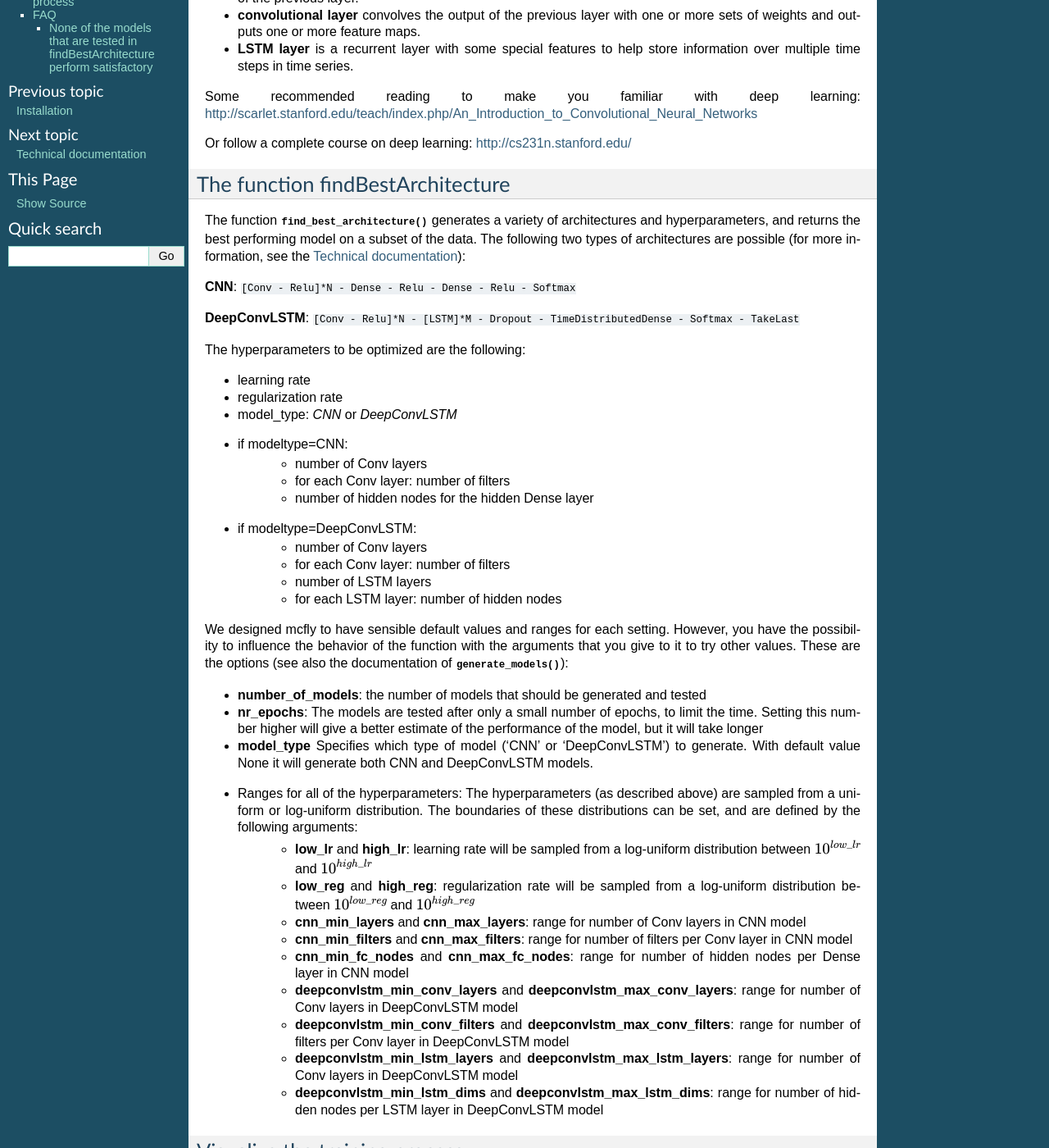
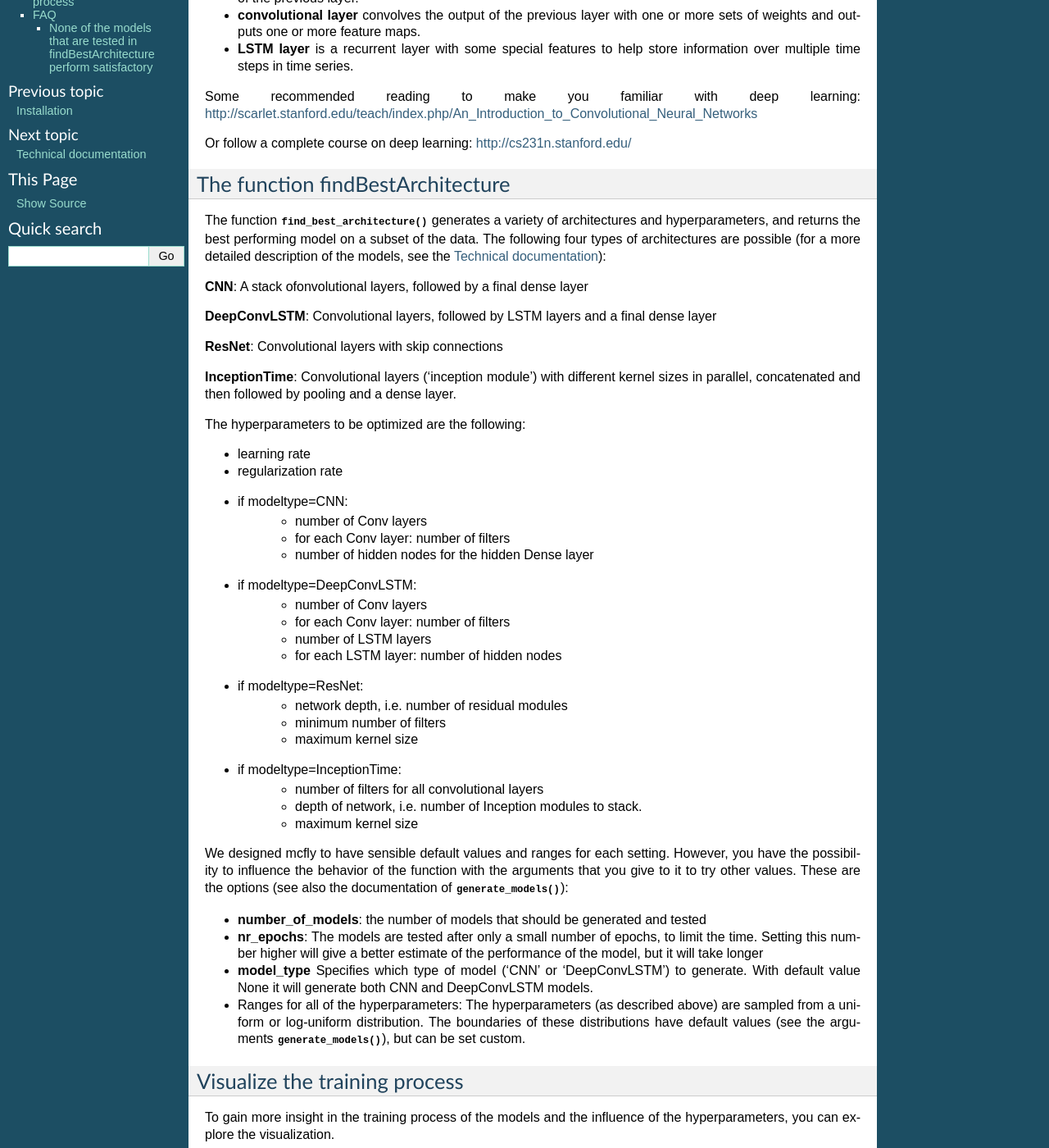
Before and after one commit to NLeSC/mcfly, a Sphinx documentation site: the page built from docs/user_manual.rst, in a window 1280 px wide and 1400 px high, scrolled down 261 px. Shown: the whole window at 82% size. Built offline with Sphinx 7.4.7, drawn with Linux system fonts in a browser that asks for light colours.

Commit message:
Updated user manual

```diff
--- a/docs/user_manual.rst
+++ b/docs/user_manual.rst
@@ -22,17 +22,20 @@ The function findBestArchitecture
 ---------------------------------
 The function :func:`~mcfly.find_architecture.find_best_architecture` generates a variety of architectures and hyperparameters,
 and returns the best performing model on a subset of the data.
-The following two types of architectures are possible (for more information, see the :doc:`technical_doc`):
+The following four types of architectures are possible (for a more detailed description of the models, see the :doc:`technical_doc`):
 
-**CNN**: ``[Conv - Relu]*N - Dense - Relu - Dense - Relu - Softmax``
+**CNN**: A stack ofonvolutional layers, followed by a final dense layer
 
-**DeepConvLSTM**: ``[Conv - Relu]*N - [LSTM]*M - Dropout - TimeDistributedDense - Softmax - TakeLast``
+**DeepConvLSTM**: Convolutional layers, followed by LSTM layers and a final dense layer
+
+**ResNet**: Convolutional layers with skip connections
+
+**InceptionTime**: Convolutional layers ('inception module') with different kernel sizes in parallel, concatenated and then followed by pooling and a dense layer.
 
 The hyperparameters to be optimized are the following:
 
 * learning rate
 * regularization rate
-* model_type: *CNN* or *DeepConvLSTM*
 * if modeltype=CNN:
    * number of Conv layers
    * for each Conv layer: number of filters
@@ -44,6 +47,16 @@ The hyperparameters to be optimized are the following:
    * number of LSTM layers
    * for each LSTM layer: number of hidden nodes
 
+* if modeltype=ResNet:
+   * network depth, i.e. number of residual modules
+   * minimum number of filters
+   * maximum kernel size
+
+* if modeltype=InceptionTime:
+   * number of filters for all convolutional layers
+   * depth of network, i.e. number of Inception modules to stack.
+   * maximum kernel size
+
 
 We designed mcfly to have sensible default values and ranges for each setting.
 However, you have the possibility to influence the behavior of the function with the arguments that you give to it to try other values.
@@ -52,16 +65,7 @@ These are the options (see also the documentation of :func:`~mcfly.modelgen.gene
 * **number_of_models**: the number of models that should be generated and tested
 * **nr_epochs**: The models are tested after only a small number of epochs, to limit the time. Setting this number higher will give a better estimate of the performance of the model, but it will take longer
 * **model_type** Specifies which type of model ('CNN' or 'DeepConvLSTM') to generate. With default value None it will generate both CNN and DeepConvLSTM models.
-* Ranges for all of the hyperparameters: The hyperparameters (as described above) are sampled from a uniform or log-uniform distribution. The boundaries of these distributions can be set, and are defined by the following arguments:
-     * **low_lr** and **high_lr**: learning rate will be sampled from a log-uniform distribution between :math:`10^{low\_lr}`  and :math:`10^{high\_lr}`
-     * **low_reg** and **high_reg**: regularization rate will be sampled from a log-uniform distribution between :math:`10^{low\_reg}`  and :math:`10^{high\_reg}`
-     * **cnn_min_layers** and **cnn_max_layers**: range for number of Conv layers in CNN model
-     * **cnn_min_filters** and **cnn_max_filters**: range for number of filters per Conv layer in CNN model
-     * **cnn_min_fc_nodes** and **cnn_max_fc_nodes**: range for number of hidden nodes per Dense layer in CNN model
-     * **deepconvlstm_min_conv_layers** and **deepconvlstm_max_conv_layers**: range for number of Conv layers in DeepConvLSTM model
-     * **deepconvlstm_min_conv_filters** and **deepconvlstm_max_conv_filters**: range for number of filters per Conv layer in DeepConvLSTM model
-     * **deepconvlstm_min_lstm_layers** and **deepconvlstm_max_lstm_layers**: range for number of Conv layers in DeepConvLSTM model
-     * **deepconvlstm_min_lstm_dims** and **deepconvlstm_max_lstm_dims**: range for number of hidden nodes per LSTM layer in DeepConvLSTM model
+* Ranges for all of the hyperparameters: The hyperparameters (as described above) are sampled from a uniform or log-uniform distribution. The boundaries of these distributions have default values (see the arguments :func:`~mcfly.modelgen.generate_models`), but can be set custom.
 
 
 Visualize the training process
```
